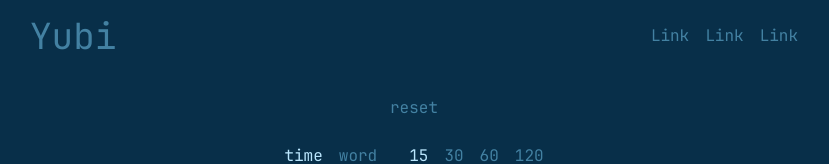
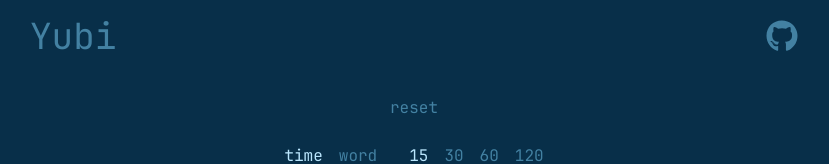
Before and after one commit to datle-dev/yubi, a React (Vite) app in the folder frontend/: page / in a window 1280 px wide. Shown: the top 164 px of the page, without its empty margins (226-1055 px from the left). Built offline with nearby package versions, Linux system fonts and the light colour scheme; no server answers.

Commit message:
Add github repo link with icon

```diff
--- a/frontend/src/components/Header.jsx
+++ b/frontend/src/components/Header.jsx
@@ -1,3 +1,6 @@
+import { FaGithub } from "react-icons/fa6";
+import { IconContext } from "react-icons/lib";
+
 export default function Header() {
   return (
     <>
@@ -9,14 +12,10 @@ export default function Header() {
           <h1 className="text-4xl">Yubi</h1>
         </div>
         <div className="flex gap-4">
-          <a className="hover:text-sky-50" href="#">
-            Link
-          </a>
-          <a className="hover:text-sky-50" href="#">
-            Link
-          </a>
-          <a className="hover:text-sky-50" href="#">
-            Link
+          <a className="hover:text-sky-50" href="https://github.com/datle-dev/yubi">
+          <IconContext.Provider value={{ size: "32px" }}>
+            <FaGithub />
+          </IconContext.Provider>
           </a>
         </div>
       </header>
```
